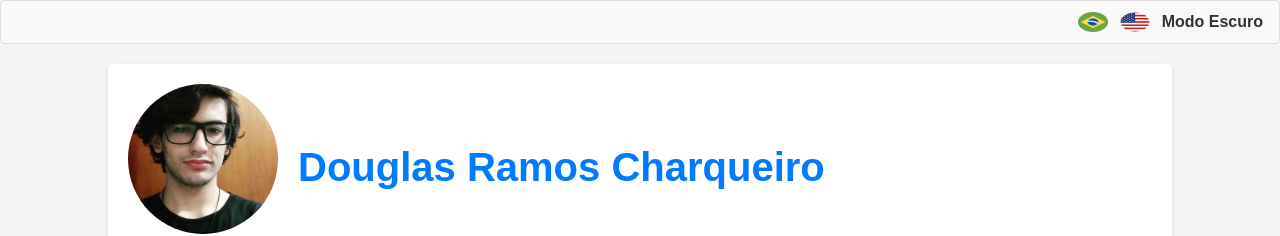
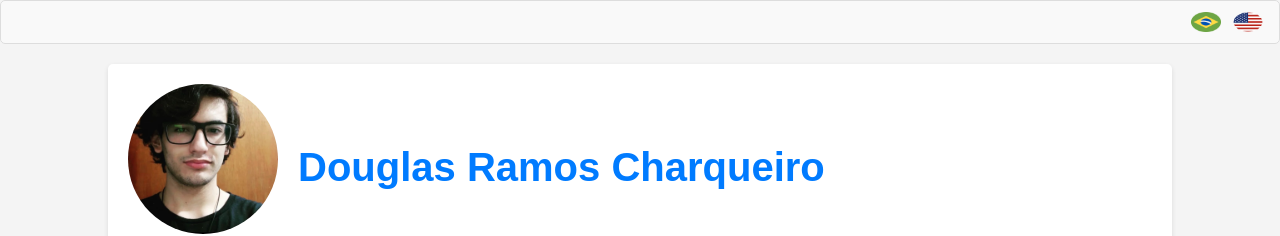
Before and after one commit to douglas565/WEB_Site, a plain HTML site: page index.html in a window 1280 px wide. Shown: the top 236 px of the page. Drawn offline with Linux system fonts and the light colour scheme.

Commit message:
remover botão de modo noturno

```diff
--- a/index.html
+++ b/index.html
@@ -21,7 +21,6 @@
             <img src="imag/usa_band.webp" alt="bandeira estados unidos" width="30">
         </button>
 
-        <button id="dark-mode-toggle">Modo Escuro</button>
     </div>
 
     <div class="container">
```
